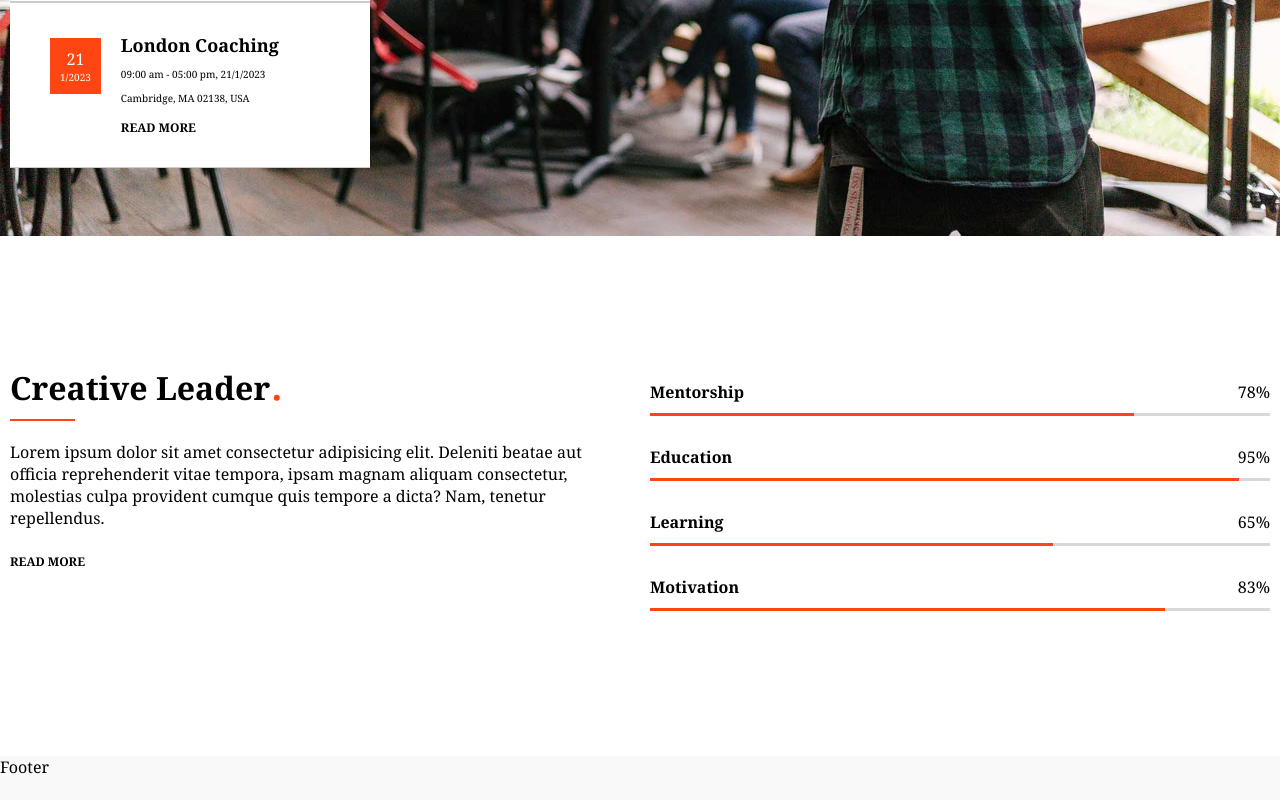
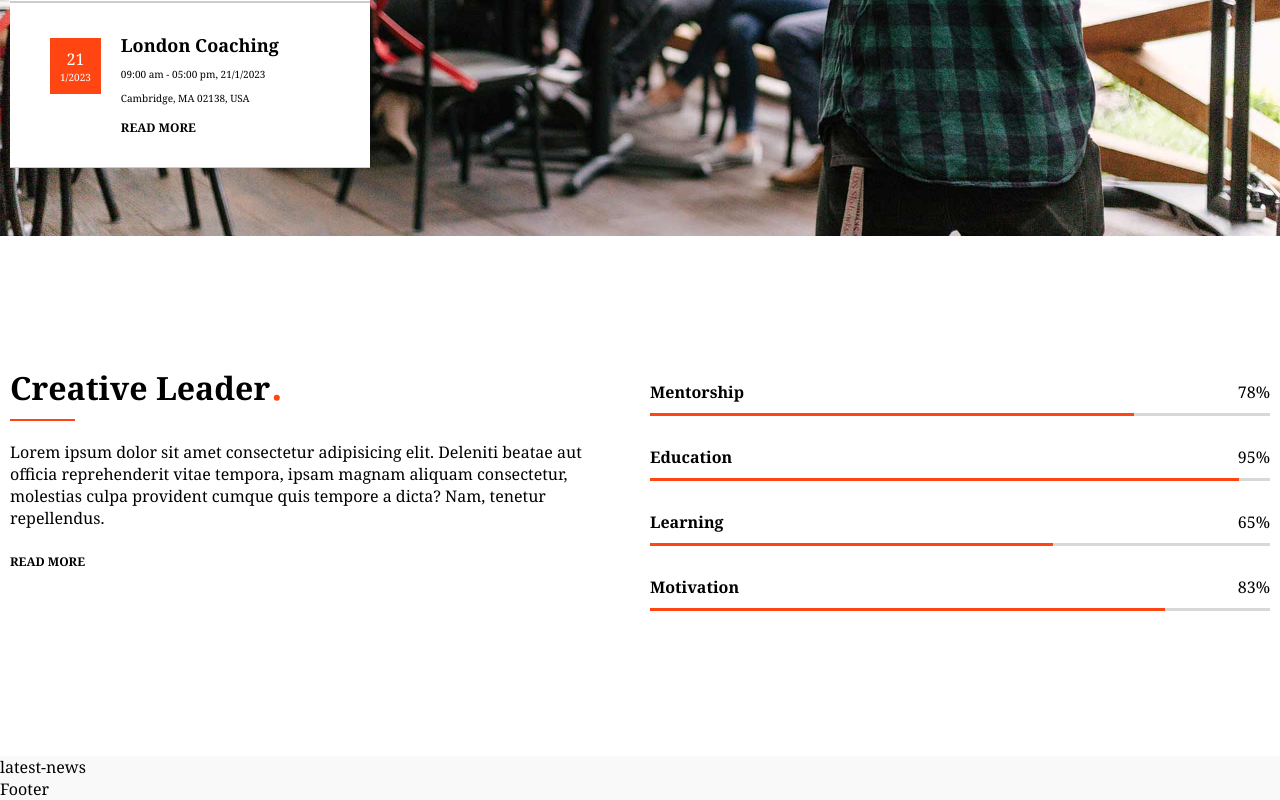
Before and after one commit to AnatoliyZakhryapin/proj-html-vuejs, a Vue app: page / in a window 1280 px wide. Shown: the part 2772-3572 px from the top of the page. Before the commit the page ends 3550 px from the top, so only its background shows below. Built offline with nearby package versions, Linux system fonts and the light colour scheme.

Commit message:
ADD to PageMain SectionLatestNews

```diff
--- a/src/components/PageMain.vue
+++ b/src/components/PageMain.vue
@@ -3,6 +3,7 @@ import SectionOurTeam from './SectionOurTeam.vue';
 import SectionOurSpecialeties from './SectionOurSpecialeties.vue'
 import SectionEventsCalender from './SectionEventsCalender.vue';
 import SectionCreativeLeader from './SectionCreativeLeader.vue';
+import SectionLatestNews from './SectionLatestNews.vue';
 
 export default {
     data() {
@@ -15,6 +16,7 @@ export default {
         SectionOurSpecialeties,
         SectionEventsCalender,
         SectionCreativeLeader,
+        SectionLatestNews,
     }
 }
 </script>
@@ -24,6 +26,7 @@ export default {
     <SectionOurSpecialeties/>
     <SectionEventsCalender/>
     <SectionCreativeLeader/>
+    <SectionLatestNews/>
 </template>
 
 <style scoped>
```
